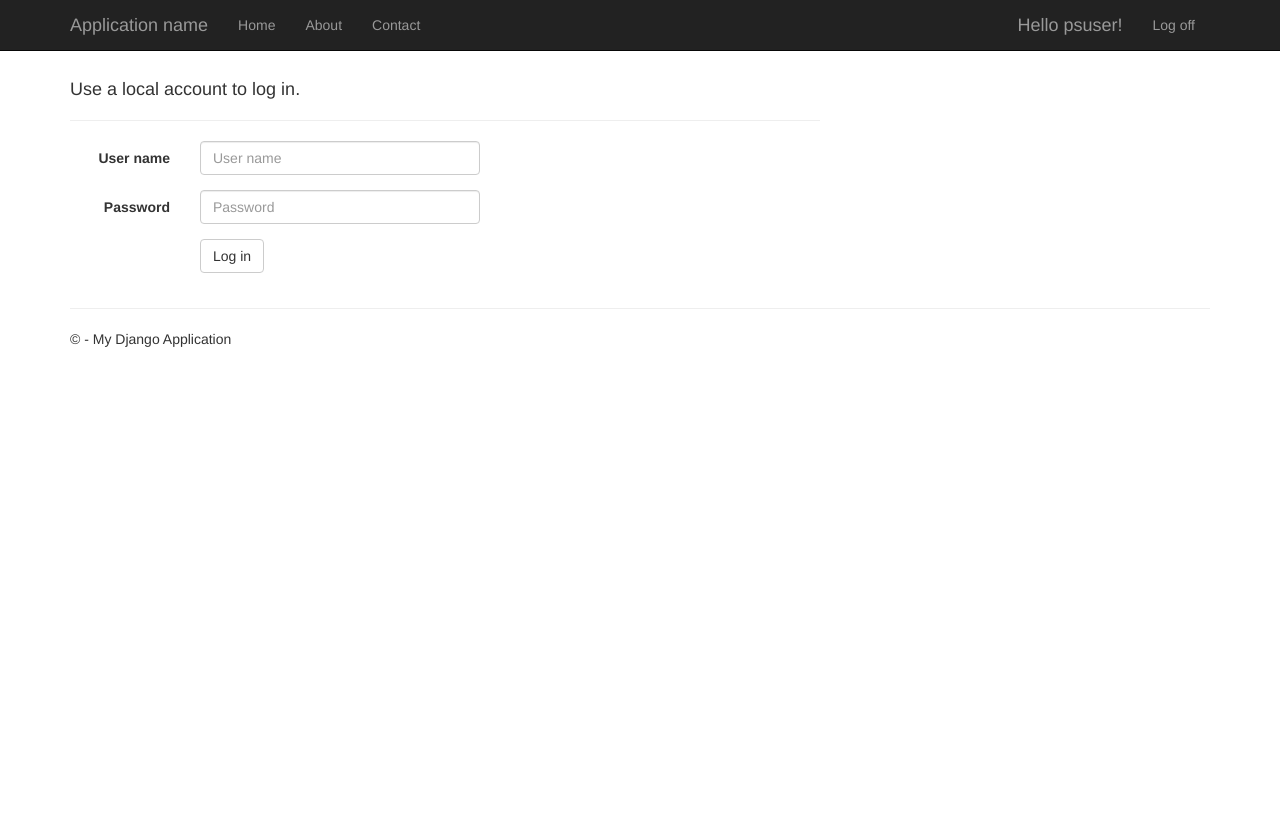
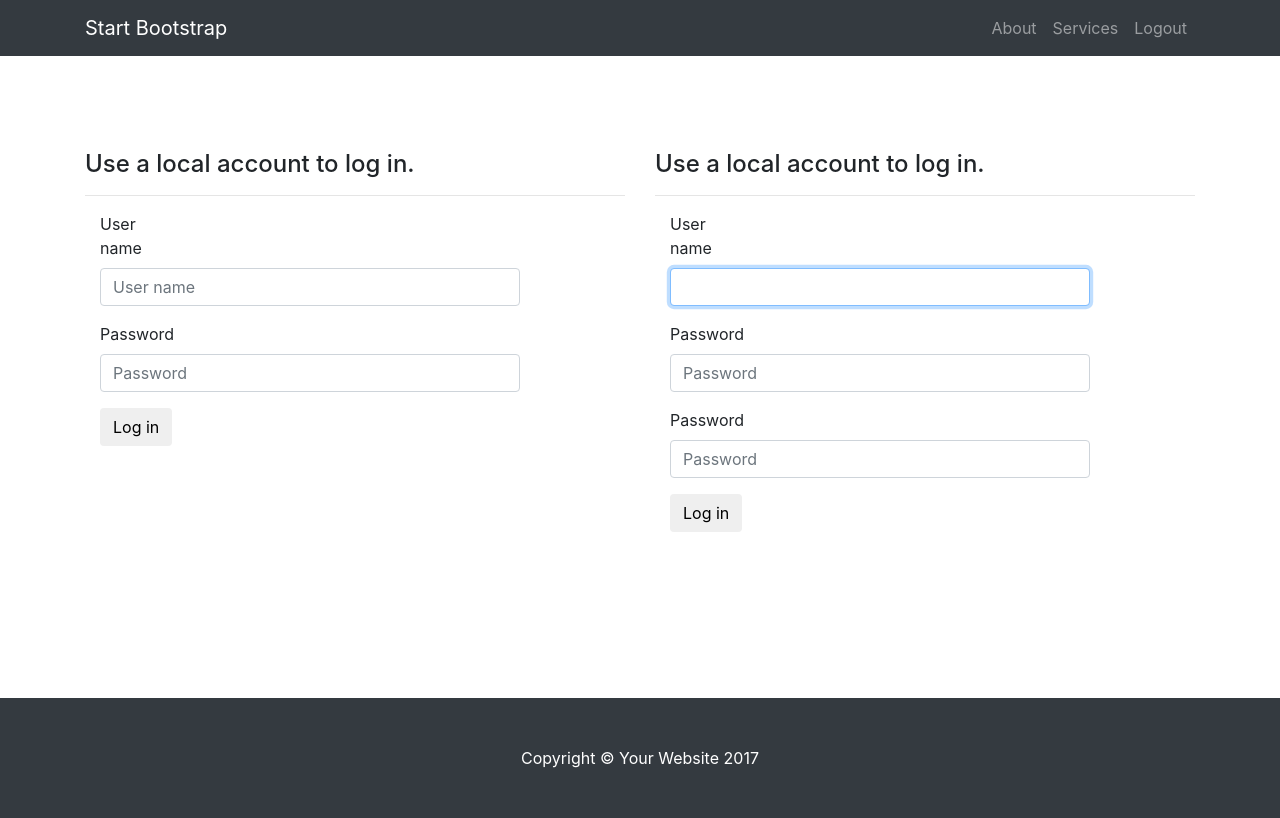
Before and after one commit to theradler/FinalProject, a Django app: template Final Project/app/templates/app/login.html in a window 1280 px wide. Before the commit the page ends 347 px from the top, so only its background shows below. Run offline with Django 3.2, Linux system fonts and the light colour scheme; the template is opened without the code that fills it: values that come from a table or form of the project are taken from there, others are empty; a user stored in the database is signed in; some libraries are stand-ins or nearby versions.

Commit message:
Added in user auth and registration features

```diff
--- a/Final Project/MovieSite/settings.py
+++ b/Final Project/MovieSite/settings.py
@@ -42,13 +42,12 @@ INSTALLED_APPS = [
     'django.contrib.staticfiles',
 ]
 
-MIDDLEWARE_CLASSES = [
+MIDDLEWARE = [
     'django.middleware.security.SecurityMiddleware',
     'django.contrib.sessions.middleware.SessionMiddleware',
     'django.middleware.common.CommonMiddleware',
     'django.middleware.csrf.CsrfViewMiddleware',
     'django.contrib.auth.middleware.AuthenticationMiddleware',
-    'django.contrib.auth.middleware.SessionAuthenticationMiddleware',
     'django.contrib.messages.middleware.MessageMiddleware',
     'django.middleware.clickjacking.XFrameOptionsMiddleware',
 ]
--- a/Final Project/MovieSite/urls.py
+++ b/Final Project/MovieSite/urls.py
@@ -4,11 +4,12 @@ Definition of urls for Final_Project.
 
 from datetime import datetime
 from django.conf.urls import url
-from django.urls import path
+from django.urls import path, include
+from django.contrib import admin
 import django.contrib.auth.views
-
 import app.forms
 import app.views
+
 
 # Uncomment the next lines to enable the admin:
 # from django.conf.urls import include
@@ -21,18 +22,7 @@ urlpatterns = [
     url(r'^$', app.views.home, name='home'),
     url(r'^contact$', app.views.contact, name='contact'),
     url(r'^about', app.views.about, name='about'),
-    url(r'^login/$',
-        django.contrib.auth.views.login,
-        {
-            'template_name': 'app/login.html',
-            'authentication_form': app.forms.BootstrapAuthenticationForm,
-            'extra_context':
-            {
-                'title': 'Log in',
-                'year': datetime.now().year,
-            }
-        },
-        name='login'),
+    url(r'^login/$',app.views.login, name='login'),
     url(r'^logout$',
         django.contrib.auth.views.logout,
         {
@@ -40,11 +30,13 @@ urlpatterns = [
         },
         name='logout'),
     url(r'^moviesearch$',app.views.movieSearchPage, name='movieserchpage'),
+    url(r'^register$', app.views.register, name='register'),
+    url(r'^userAuth$', app.views.userAuth, name='userauth'),
 
 
      #Uncomment the admin/doc line below to enable admin documentation:
      #url(r'^admin/doc/', include('django.contrib.admindocs.urls')),
 
      #Uncomment the next line to enable the admin:
-     #url(r'^admin/', include(admin.site.urls)),
+     url(r'^admin/', admin.site.urls),
 ]
--- a/Final Project/app/forms.py
+++ b/Final Project/app/forms.py
@@ -3,7 +3,8 @@ Definition of forms.
 """
 
 from django import forms
-from django.contrib.auth.forms import AuthenticationForm
+import django
+from django.contrib.auth.forms import AuthenticationForm, UserCreationForm
 from django.utils.translation import ugettext_lazy as _
 
 class BootstrapAuthenticationForm(AuthenticationForm):
@@ -16,3 +17,17 @@ class BootstrapAuthenticationForm(AuthenticationForm):
                                widget=forms.PasswordInput({
                                    'class': 'form-control',
                                    'placeholder':'Password'}))
+
+class BootstrapRegistrationForm(UserCreationForm):
+    username = forms.CharField(max_length=254,
+                               widget=forms.TextInput({
+                                   'class': 'form-control',
+                                   'palceholder':'User name'}))
+    password1 = forms.CharField(label=("Password"),
+                                widget=forms.PasswordInput({
+                                    'class':'form-control',
+                                    'placeholder':'Password'}))
+    password2 = forms.CharField(label=("Password"),
+                                widget=forms.PasswordInput({
+                                    'class':'form-control',
+                                    'placeholder':'Password'}))
--- a/Final Project/app/models.py
+++ b/Final Project/app/models.py
@@ -3,6 +3,7 @@ Definition of models.
 """
 
 from django.db import models
+from django.contrib.auth.models import User
 import uuid
 
 # Create your models here
@@ -10,3 +11,8 @@ class Movies(models.Model):
     unique_id = models.UUIDField(default=uuid.uuid4, editable=False, unique=True)
     title = models.CharField(max_length=50, editable=True, blank=False)
     details = models.CharField(max_length=100)
+
+class UserMovieList(models.Model):
+    user = models.ForeignKey(User, on_delete=models.CASCADE)
+    movie = models.ForeignKey('Movies', on_delete=models.SET_NULL, null=True)
+    list_postition = models.IntegerField()
--- a/Final Project/app/templates/app/base.html
+++ b/Final Project/app/templates/app/base.html
@@ -33,7 +33,11 @@
               <a class="nav-link js-scroll-trigger" href="#services">Services</a>
             </li>
             <li class="nav-item">
-              <a class="nav-link js-scroll-trigger" href="#contact">Contact</a>
+                {% if user.is_authenticated %}
+                <a class="nav-link js-scroll-trigger" href="/logout">Logout</a>
+                {% else %}
+                <a class="nav-link js-scroll-trigger" href="/login">Login</a>
+                {% endif %}
             </li>
           </ul>
         </div>
--- a/Final Project/app/templates/app/login.html
+++ b/Final Project/app/templates/app/login.html
@@ -1,25 +1,74 @@
-{% extends "app/layout.html" %}
+{% extends "app\base.html" %}
 
 {% block content %}
-
-<h2>{{ title }}</h2>
-<div class="row">
-    <div class="col-md-8">
-        <section id="loginForm">
-            <form action="." method="post" class="form-horizontal">
+<div class="container">
+    <div class="row">
+        <div class="col" >
+            <section id="loginForm">
+                {% if loginForm.errors %}
+                     {% for error, field in loginForm.errors.items %}
+                    <div class="alert alert-danger" id="accessErrors">
+                     <strong>{{ field|escape }}</strong>
+                    </div>
+                    {% endfor %}
+                {% endif %}
+            <form action="/userAuth" method="post" class="form-horizontal">
                 {% csrf_token %}
                 <h4>Use a local account to log in.</h4>
                 <hr />
                 <div class="form-group">
                     <label for="id_username" class="col-md-2 control-label">User name</label>
                     <div class="col-md-10">
-                        {{ form.username }}
+                        {{ loginForm.username }}
                     </div>
                 </div>
                 <div class="form-group">
                     <label for="id_password" class="col-md-2 control-label">Password</label>
                     <div class="col-md-10">
-                        {{ form.password }}
+                        {{ loginForm.password }}
+                    </div>
+                </div>
+                <div class="form-group">
+                    <div class="col-md-offset-2 col-md-10">
+                        <input type="hidden" name="next" value="/" />
+                        <input type="submit" value="Log in" class="btn btn-default" />
+                    </div>
+                </div>
+                {% if loginForm.errors %}
+                <p class="validation-summary-errors">Please enter a correct user name and password.</p>
+                {% endif %}
+            </form>
+        </section>
+        </div>
+        <div class="col">
+                  <section id="registerForm">
+                         {% if regForm.errors %}
+                     {% for error, field in regForm.errors.items %}
+                    <div class="alert alert-danger" id="accessErrors">
+                     <strong>{{ field|escape }}</strong>
+                    </div>
+                    {% endfor %}
+                {% endif %}
+            <form action="/register" method="post" class="form-horizontal">
+                {% csrf_token %}
+                <h4>Use a local account to log in.</h4>
+                <hr />
+                <div class="form-group">
+                    <label for="id_username" class="col-md-2 control-label">User name</label>
+                    <div class="col-md-10">
+                        {{ regForm.username }}
+                    </div>
+                </div>
+                <div class="form-group">
+                    <label for="id_password" class="col-md-2 control-label">Password</label>
+                    <div class="col-md-10">
+                        {{ regForm.password1 }}
+                    </div>
+                </div>
+                <div class="form-group">
+                    <label for="id_password" class="col-md-2 control-label">Password</label>
+                    <div class="col-md-10">
+                        {{ regForm.password2 }}
                     </div>
                 </div>
                 <div class="form-group">
@@ -33,9 +82,7 @@
                 {% endif %}
             </form>
         </section>
-    </div>
-    <div class="col-md-4">
-        <section id="socialLoginForm"></section>
+        </div>
     </div>
 </div>
 
@@ -45,6 +92,5 @@
 {% block scripts %}
 
     {% load staticfiles %}
-<script src="{% static 'app/scripts/jquery.validate.min.js' %}"></script>
 
 {% endblock %}
```
Also changed, not shown: Final Project/app/views.py (+58 -0 lines), Final Project/app/migrations/0002_usermovielist.py (added), Final Project/db.sqlite3.
